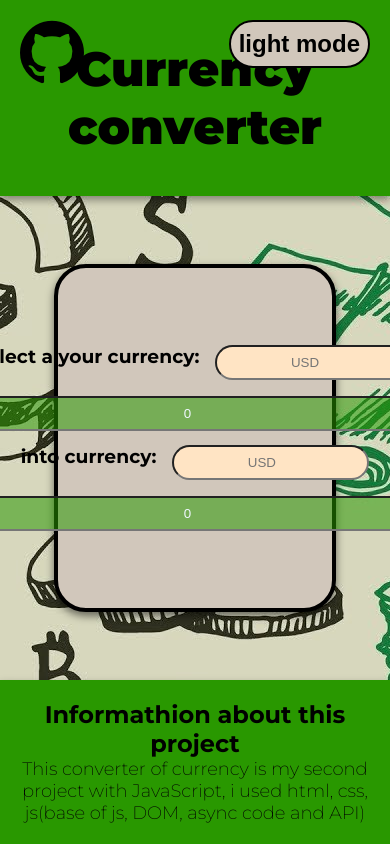
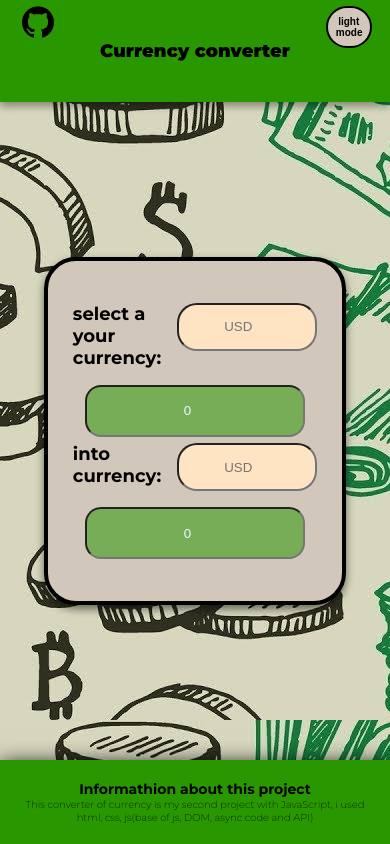
Before and after one commit to mejzerVitaliy/CurrencyConverter, a plain HTML site: page index.html in a window 390 px wide. Drawn offline with Linux system fonts and the light colour scheme.

Commit message:
day #4(30.06)/ +adaptive +localeStorage

```diff
--- a/index.html
+++ b/index.html
@@ -2,7 +2,7 @@
 <html lang="en">
 <head>
     <meta charset="UTF-8">
-    <meta name="viewport" content="width=device-width, initial-scale=1.0">
+    <meta name="viewport" content="width=device-width, initial-scale=1.0, user-scalable = no">
     <title>Currency converter</title>
     <link rel="stylesheet" href="style.css">
 
@@ -24,18 +24,19 @@
             </div>
 
             <div class="logoOfGithub">
-                <a href="https://github.com/mejzerVitaliy/CurrencyConverter" target="_blank"><img src="images\free-icon-github-logo-25231.png" alt="myGitHub"></a>
+                <a href="https://github.com/mejzerVitaliy/CurrencyConverter" target="_blank"><img src="images\free-icon-github-logo-25231.png" alt="myGitHub" class="img"></a>
             </div>
         </header>
 
         <div class="main">
 
             <div class="converter">
+                <div class="fromTo">
                     <div class="your">
                         <div class="yourCurrency">
                             <h3>select a your currency: </h3>
 
-                        <input type="text" id="yourCurrency" placeholder="USD" list="currency">
+                            <input type="text" class="input" id="yourCurrency" placeholder="USD" list="currency">
                             <datalist id="currency">
                                 <option value="EUR">
                                 <option value="USD">
@@ -76,10 +77,12 @@
                     <div class="into">
                         <div class="intoCurrency">
                             <h3>into currency: </h3>
-                        <input type="text" id="intoCurrency" placeholder="USD" list="currency">
+                            <input type="text" class="input" id="intoCurrency" placeholder="USD" list="currency">
                         </div>
                         <div class="value"><input type="number" id="resultValueInp" value="0" min="0" readonly></div>
                     </div>
+                </div>
+
 
             </div>
 
--- a/script.js
+++ b/script.js
@@ -3,7 +3,6 @@ const body = document.body;
 const lightModeBtn = document.getElementById('lightModeBtn');
 const headAndFoot = document.querySelectorAll('#headAndFoot');
 const converter = document.querySelector('.converter');
-
 
 const clientCurrencyInp = document.getElementById('yourCurrency');
 const intoCurrencyInp = document.getElementById('intoCurrency');
@@ -15,52 +14,99 @@ let clientCurrency, intoCurrency, clientValue, resultValue, link;
 
 lightModeBtn.addEventListener('click', themeSwitcher);
 
-makeAUrl(clientCurrencyInp, intoCurrencyInp, clientValueInp)
+makeAUrltoApi(clientCurrencyInp, intoCurrencyInp, clientValueInp)
+
+saveDataBeetwenSession()
+
+
+
+function saveDataBeetwenSession() {
+    window.addEventListener('load', () => {
+        const savedTheme = localStorage.getItem('theme')
+        if (savedTheme) {
+            applyTheme(savedTheme)
+        }
+
+        clientCurrency = localStorage.getItem('clientCurrency')
+        clientValue = localStorage.getItem('clientValue')
+        intoCurrency = localStorage.getItem('intoCurrency')
+        resultValue = localStorage.getItem('resultValue')
+
+
+        saveInputs(clientCurrency, clientValue, intoCurrency, resultValue)
+
+    })
+
+}
 
 function themeSwitcher() {
+
+    let theme
+
     if (lightModeBtn.innerText === "light mode") {
+        theme = 'dark'
+    } else if (lightModeBtn.innerText === "dark mode") {
+        theme = 'light'
+    }
+    applyTheme(theme)
+    localStorage.setItem('theme', theme)
+}
+
+function applyTheme(theme) {
+    if (theme === "dark") {
         lightModeBtn.innerText = "dark mode"
         lightModeBtn.classList.remove('lightModeBtn')
         lightModeBtn.classList.add('darkModeBtn')
 
-        body.style.color = 'var(--darkThemeColor)'
-
+        body.style.color = 'var(--darkThemeColor)';
         headAndFoot.forEach(item => {
-            item.style.backgroundColor = 'var(--darkThemeBgColor)'
-        })
-        converter.style.backgroundColor = 'var(--darkConverterBgColor)'
-
-    } else if (lightModeBtn.innerText === "dark mode") {
+            item.style.backgroundColor = 'var(--darkThemeBgColor)';
+        });
+        converter.style.backgroundColor = 'var(--darkConverterBgColor)';
+    } else {
         lightModeBtn.innerText = "light mode"
         lightModeBtn.classList.remove('darkModeBtn')
         lightModeBtn.classList.add('lightModeBtn')
 
-        body.style.color = 'var(--lightThemeColor)'
+        body.style.color = 'var(--lightThemeColor)';
         headAndFoot.forEach(item => {
-            item.style.backgroundColor = 'var(--lightThemeBgColor)'
-        })
-        converter.style.backgroundColor = 'var(--lightConverterBgColor)'
+            item.style.backgroundColor = 'var(--lightThemeBgColor)';
+        });
+        converter.style.backgroundColor = 'var(--lightConverterBgColor)';
     }
 }
 
-function makeAUrl(clientCurrencyInp, intoCurrencyInp, clientValueInp) {
+function makeAUrltoApi(clientCurrencyInp, intoCurrencyInp, clientValueInp) {
     clientCurrencyInp.addEventListener('change', () => {
         clientCurrency = clientCurrencyInp.value;
         link = `https://${host}/latest?amount=${clientValue}&from=${clientCurrency}&to=${intoCurrency}`
         dataAboutClientCurrency()
+
+        localStorage.setItem('clientCurrency', clientCurrency)
     });
 
     intoCurrencyInp.addEventListener('change', () => {
         intoCurrency = intoCurrencyInp.value;
         link = `https://${host}/latest?amount=${clientValue}&from=${clientCurrency}&to=${intoCurrency}`
         dataAboutClientCurrency()
+
+        localStorage.setItem('intoCurrency', intoCurrency)
     });
 
     clientValueInp.addEventListener('change', () => {
         clientValue = clientValueInp.value;
         link = `https://${host}/latest?amount=${clientValue}&from=${clientCurrency}&to=${intoCurrency}`
         dataAboutClientCurrency()
+
+        localStorage.setItem('clientValue', clientValue)
     });
+}
+
+function saveInputs(clientCurrency, clientValue, intoCurrency, resultValue) {
+    if (clientCurrency) clientCurrencyInp.value = clientCurrency;
+    if (clientValue) clientValueInp.value = clientValue;
+    if (intoCurrency) intoCurrencyInp.value = intoCurrency;
+    if (resultValue) resultValueInp.value = resultValue
 }
 
 async function dataAboutClientCurrency() {
@@ -87,4 +133,5 @@ function logResult(data, resultValue) {
         resultValue = clientValue;
         resultValueInp.value = resultValue
     }
+    localStorage.setItem('resultValue', resultValue)
 }
--- a/style.css
+++ b/style.css
@@ -49,12 +49,25 @@ h1, h2, h3, h4, p {
 h1 {
     font-size: 48px;
     font-weight: 1000;
+    letter-spacing: 4px;
+    margin: 0 8px;
 }
+
 
 .logoOfGithub {
     position: absolute;
     left: 20px;
     top: 20px;
+    transition: 0.3s;
+}
+
+.img {
+    width: 100%;
+    height: 100%;
+}
+
+.logoOfGithub:hover {
+    transform: scale(1.25);
 }
 
 .lightMode {
@@ -69,8 +82,10 @@ h1 {
     padding: 8px;
     color: black;
     font-size: 24px;
-    font-weight: 600;
+    font-weight: 400;
     transition: 0.1s;
+    width: 100%;
+    height: 100%;
 }
 
 .darkModeBtn {
@@ -80,8 +95,10 @@ h1 {
     padding: 8px;
     color: azure;
     font-size: 24px;
-    font-weight: 600;
+    font-weight: 400;
     transition: 0.1s;
+    width: 100%;
+    height: 100%;
 }
 
 .lightModeBtn:hover {
@@ -103,7 +120,7 @@ h1 {
 .converter {
     background-color: var(--lightConverterBgColor);
     border-radius: 32px;
-    width: 60%;
+    width: 65%;
     height: 300px;
     padding: 20px;
     margin: 40px 0 ;
@@ -113,6 +130,10 @@ h1 {
     flex-direction: column;
     justify-content: center;
     align-items: center;
+}
+
+.fromTo {
+    max-width: 80%;
 }
 
 .yourCurrency, .intoCurrency {
@@ -163,7 +184,7 @@ h1 {
 
 .footer {
     background-color: var(--lightThemeBgColor);
-    box-shadow: 0 4px 8px rgba(0, 0, 0, 0.393);
+    box-shadow: 0 4px 20px rgb(0, 0, 0);
     text-align: center;
     padding: 20px 0;
 }
@@ -173,3 +194,161 @@ p {
     font-weight: 200;
     margin: 0;
 }
+
+
+
+
+@media (max-width: 1000px) {
+    h1{
+        font-size: 36px;
+    }
+    .img {
+        width: 80%;
+        height: 80%;
+    }
+    .lightModeBtn, .darkModeBtn{
+        width: 100%;
+        height: 80%;
+        font-size: 18px;
+    }
+}
+
+
+@media (max-width: 768px) {
+    h1{
+        font-size: 28px;
+    }
+    .img {
+        width: 70%;
+        height: 70%;
+    }
+    .lightModeBtn, .darkModeBtn{
+        width: 100%;
+        height: 50%;
+        font-size: 14px;
+    }
+
+
+    h2 {
+        font-size: 20px;
+    }
+    p{
+        font-size: 14px;
+    }
+}
+
+@media (max-width: 640px) {
+    h1{
+        font-size: 24px;
+    }
+    .img {
+        width: 60%;
+        height: 60%;
+    }
+    .lightModeBtn, .darkModeBtn{
+        width: 100%;
+        height: 30%;
+        font-size: 12px;
+    }
+}
+
+@media (max-width: 450px) {
+    h1{
+        font-size: 18px;
+        letter-spacing: 1px;
+    }
+    .img {
+        width: 60%;
+        height: 60%;
+    }
+    .lightModeBtn, .darkModeBtn{
+        width: 100%;
+        height: 30%;
+        font-size: 12px;
+
+    }
+    .logoOfGithub {
+        padding: 0;
+        display: flex;
+        flex-direction: column;
+        align-items: start;
+        top: 6px;
+        left: 6px;
+    }
+    .lightMode{
+        top: 6px;
+        right: 6px;
+    }
+
+
+    h3 {
+        font-size: 18px;
+    }
+    .input{
+        width: 120px;
+        height: 28px;
+    }
+    #clientValueInp, #resultValueInp{
+        width: 200px;
+        height: 32px;
+    }
+
+    h2 {
+        font-size: 14px;
+    }
+    p{
+        font-size: 10px;
+        margin: 0 20px;
+    }
+}
+@media (max-width: 400px) {
+    h1{
+        font-size: 18px;
+        letter-spacing: 0px;
+    }
+    .img {
+        width: 50%;
+        height: 50%;
+    }
+    .lightModeBtn, .darkModeBtn{
+        width: 65%;
+        height: 15%;
+        font-size: 10px;
+    }
+}
+
+@media (max-width: 321px) {
+    h1{
+        font-size: 18px;
+        letter-spacing: 0px;
+    }
+    .img {
+        width: 40%;
+        height: 40%;
+        margin: 0;
+    }
+    .lightModeBtn, .darkModeBtn{
+        width: 63%;
+        height: 10%;
+        font-size: 8px;
+    }
+
+
+    h3 {
+        font-size: 14px;
+    }
+    .input{
+        width: 100px;
+        height: 20px;
+    }
+    #clientValueInp, #resultValueInp{
+        width: 180px;
+        height: 24px;
+    }
+    .your{
+        margin-bottom: 60px;
+    }
+    .into{
+        margin-top: 60px;
+    }
+}
```
Lines whose indentation alone changed are shown as unchanged.
